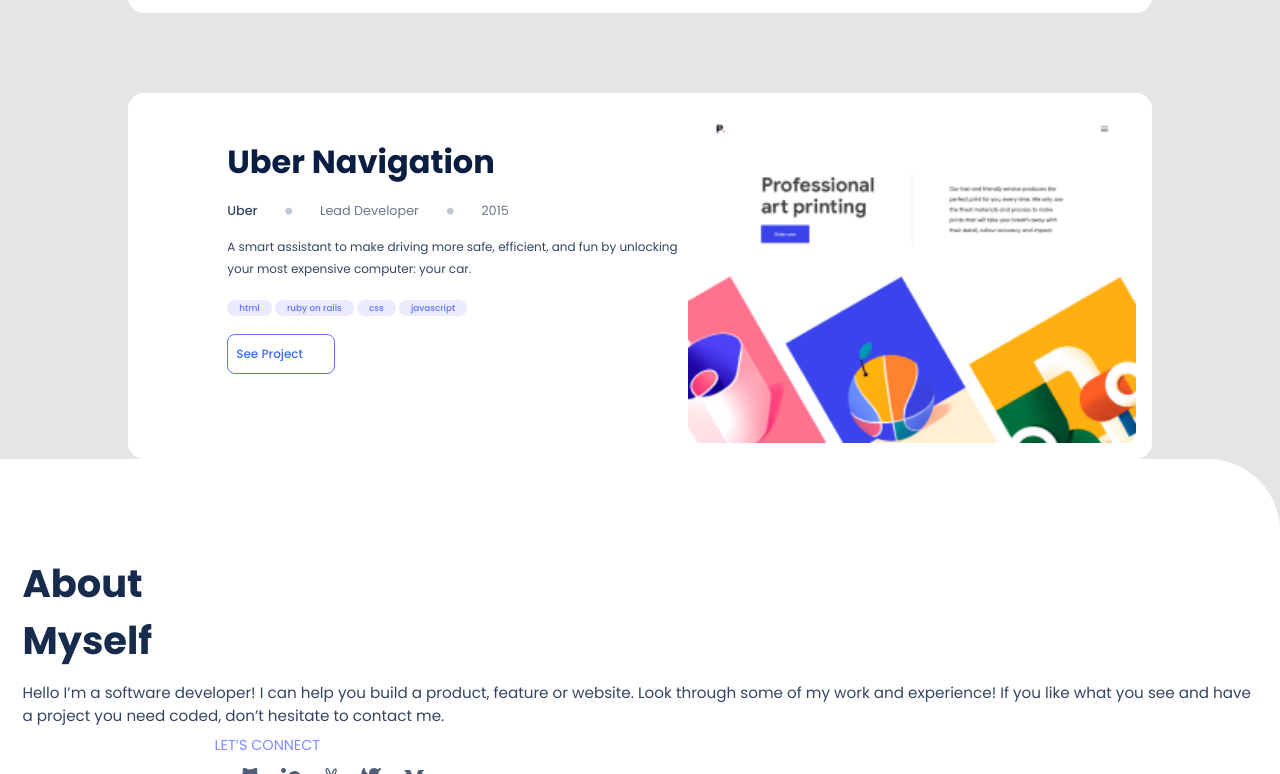
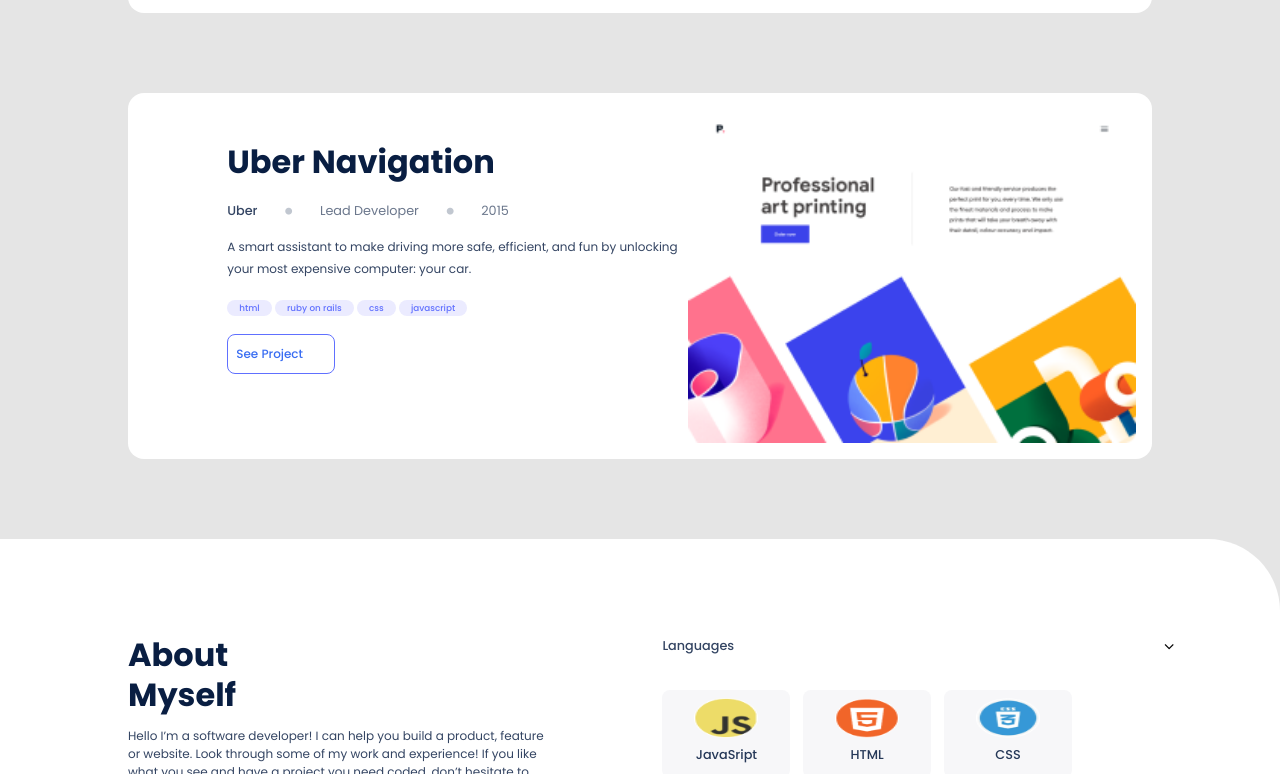
Before and after one commit to thenarain/Portfolio, a website: page index.html in a window 1280 px wide. Shown: the part 2026-2800 px from the top of the page. Drawn offline with Linux system fonts and the light colour scheme.

Commit message:
Update about section marlup and styles

```diff
--- a/style.css
+++ b/style.css
@@ -558,8 +558,9 @@
 
   .bottom-connect {
     width: 60vw;
-    font-weight: 400;
-    font-size: 1.8vh;
+    font-weight: 500;
+    font-style: normal;
+    font-size: 1.5vh;
     color: #7f8cff;
     margin-top: 1vh;
     padding-left: 15vw;
@@ -716,39 +717,41 @@
     width: 7vw;
     margin-top: 2vh;
   }
-/*
+
   .about-sec {
+    display: flex;
+    flex-direction: row;
     background-color: #fff;
     border-top-right-radius: 9vh;
+    margin-top: 10vh;
   }
 
   .about-content-container {
     display: flex;
     flex-direction: column;
-    padding-left: 2.8vh;
-    padding-right: 2.8vh;
-    padding-top: 12vh;
+    width: 40vw;
+    padding-left: 10vw;
   }
 
   .about-intro {
-    font-weight: 700;
-    color: #172b4d;
-    font-size: 4.8vh;
+    color: #091E42;
+    font-size: 4vh;
+    font-weight: bold;
+    font-style: normal;
+    line-height: 5vh;
   }
 
   .about-description {
-    font-size: 1.9vh;
-    font-weight: 400;
+    font-size: 1.5vh;
+    font-weight: normal;
+    font-style: normal;
     color: #344563;
     margin-top: 1.5vh;
+    width: 33vw;
   }
 
-  .about-connect {
-    margin: 1.5vh 0;
-  }
-
-  .about-icon {
-    margin-left: 3vw;
+  .bottom-connect {
+    padding: 0;
   }
 
   .about-button {
@@ -757,8 +760,13 @@
     padding: 1.5vh;
     border: 1px solid #607dff;
     border-radius: 8px;
-    font-size: 2vh;
+    font-style:normal;
+    font-size: 1.6vh;
     font-weight: 500;
+  }
+
+  .about-icon {
+    padding: 0;
   }
 
   .button-one {
@@ -775,16 +783,22 @@
     background-color: #2230d2;
   }
 
+  .about-skill {
+    padding-top: 12vh;
+  }
+
   .tech-names-list {
     display: flex;
     flex-direction: column;
-    margin-left: 4.5vh;
-    margin-top: 7vh;
-    height: 70vh;
+    width: 40vw;
+    margin: 0;
   }
 
-  li {
-    list-style: none;
+  .tech-names-list h3 {
+    font-weight: 500;
+    font-style: normal;
+    font-size: 1.6vh;
+    color: #344563;
   }
 
   .language-arrow,
@@ -797,70 +811,67 @@
 
   .fa-angle-down,
   .fa-angle-right {
-    margin-right: 8vh;
-    font-size: 3vh;
+    margin: 0;
+  }
+
+  .language-arrow {
+    margin-bottom: 4vh;
+    margin-top: 0;
+  }
+  .framework-arrow {
+    margin-top: 4vh;
+    margin-bottom: 2.5vh;
+  }
+
+  .skill-arrow {
+    margin-top: 2.5vh;
+    margin-bottom: 2.5vh;
+  }
+
+  .name-two,
+  .name-three {
+    width: 40vw;
   }
 
   .skill-list {
     display: flex;
-    flex-direction: column;
-    margin-right: 4.5vh;
-    margin-top: 4.5vh;
+    flex-direction: row;
+    align-items: center;
+    justify-content: space-between;
+    margin-top: 0;
+    margin-right: 0;
+    width: 32vw;
   }
 
   .skills {
     display: flex;
+    flex-direction: column;
     align-items: center;
     border-radius: 8px;
-    margin-bottom: 1.5vh;
     background-color: #f7f7f9;
+    height: 11vh;
+    width: 10vw;
+    margin: 0;
+  }
+
+  .skill-para {
+    padding: 0;
+    color: #253858;
+    font-size: 1vw;
+    font-weight: 500;
   }
 
   .skills>img {
-    padding-left: 1.5vh;
-    padding-top: 1.1vh;
-    padding-bottom: 1.1vh;
+    padding-left: 0;
+    padding-top: 1vh;
+    padding-bottom: 1vh;
+    height: 5vh;
+    width: 5vw;
   }
-
-  .skill-para {
-    padding-left: 2vh;
-    color: #253858;
-    font-size: 4.5vw;
-    font-weight: 500;
-  }
-
-  .language-arrow h3,
-  .framework-arrow h3,
-  .skill-arrow h3 {
-    line-height: 2.8vh;
-    font-size: 6vw;
-    font-weight: 500;
-  }
-
-  .language-arrow {
-    margin-bottom: 4.5vh;
-    margin-top: 3vh;
-  }
-
-  .framework-arrow {
-    margin-bottom: 3vh;
-    margin-top: 5vw;
-  }
-
-  .skill-arrow {
-    margin-bottom: 3vh;
-    margin-top: 3vh;
-  }
-
-  .name-two,
-  .name-three {
-    border-bottom: 2px solid #dfe1e6;
-    width: 88%;
-  } */
 
   /* contact form start */
 
-  .card-contact {
+  /* .card-contact {
     display: flex;
     align-items: center;
     flex-direction: column;
@@ -962,4 +973,5 @@
     background-color: #fff;
   } */
 
+} */
 }
```
